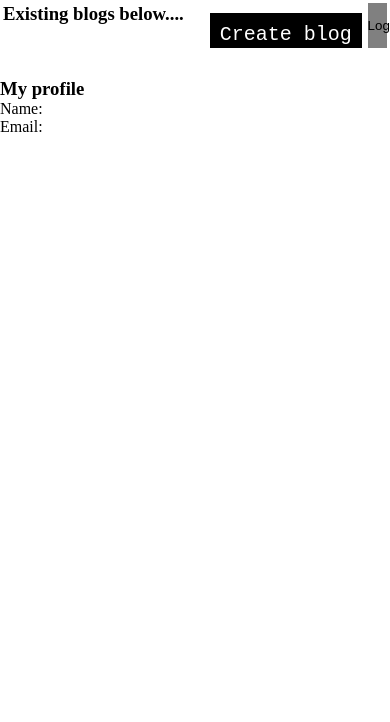
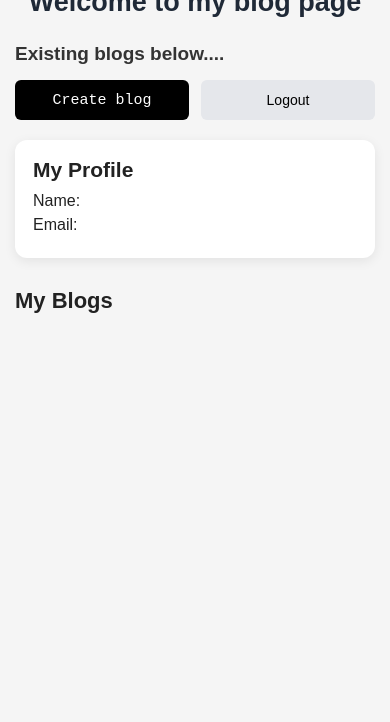
Before and after one commit to Deepika-coder63/blog_application, a plain HTML site: page blog_application/dashboard.html in a window 390 px wide. Shown: the part 122-844 px from the top of the page. Drawn offline with Linux system fonts and the light colour scheme; no server answers; sample sign-in values are in the browser's storage.

Commit message:
final submission

```diff
--- a/blog_application/dashboard.html
+++ b/blog_application/dashboard.html
@@ -17,19 +17,28 @@
         <br>
 
     </nav>
-    <h1 style="text-align: center;">Welcome to my blog page</h1>
-    <br>
-    <div id="blog_btn">
-            <h3>Existing blogs below....</h3>
-    <button id="button_dash"><a href="./create_blog.html">Create blog</a></button>
-    <button id="logoutBtn">Logout</button>
+
+<h1 class="dashboard-title">Welcome to my blog page</h1>
+
+<div class="dashboard-actions">
+    <h3>Existing blogs below....</h3>
+
+    <div class="dashboard-buttons">
+        <button id="button_dash">
+            <a href="./create_blog.html">Create blog</a>
+        </button>
+
+        <button id="logoutBtn">Logout</button>
+    </div>
 </div>
-<div id="profile">
-    <h3>My profile</h3>
+
+<div id="profile" class="profile-card">
+    <h3>My Profile</h3>
     <p>Name: <span id="profileName"></span></p>
     <p>Email: <span id="profileEmail"></span></p>
 </div>
 
+<h2 class="blogs-heading">My Blogs</h2>
     <div class="card-grid" id="blogContainer"></div>
 
     <script src="script.js"></script>
--- a/blog_application/style.css
+++ b/blog_application/style.css
@@ -4,8 +4,10 @@
     box-sizing: border-box;
 }
 html,body{
-    height: 100%;
     width: 100%;
+    min-height: 100%;
+    margin: 0;
+    overflow-x: hidden;
 }
 
 /*navbar*/
@@ -328,17 +330,6 @@ margin:20px 20px
     opacity:0.8;
 }
 
-
-
-
-
-
-
-
-
-
-
-
 /*footer */
 footer{
     background-color: #1a1e29;
@@ -366,6 +357,7 @@ footer{
     color: #ffffff;
 
 }
+
 @media (max-width:600px) {
     .footer-content{
         flex-direction: column;
@@ -493,3 +485,299 @@ footer{
     }
 
 }
+
+
+
+
+/* MODULE 6 UI POLISH */
+/* general body styling*/
+body{
+    font-family: Arial, Helvetica, sans-serif;
+    background-color: #f5f5f5;
+    color: #222;
+}
+/* navbar polish */
+nav{
+    background-color: #111827;
+    padding: 0 30px;
+}
+nav a{
+    transition: color 0.2s ease;
+}
+nav a:hover{
+    color: #bfc5d2;
+}
+
+/* buttons */
+button{
+    cursor:pointer;
+    transition: all 0.2s ease;
+}
+button:hover{
+    transform: translateY(-1px);
+    opacity: 0.9;
+}
+/* form inputs */
+input,select,textarea{
+    font-family: inherit;
+}
+input:focus,
+select:focus,
+textarea:focus{
+    outline: none;
+    border-color: #555;
+    box-shadow: 0 0 0 2px rgba(0,0,0,0.08);
+}
+/* blog cards */
+.blog-card{
+    transition: transform 0.2s ease,box-shadow 0.2s ease;
+}
+.blog-card:hover{
+    transform: translateY(-4px);
+    box-shadow: 0 8px 20px rgba(0,0,0,0.18);
+}
+
+/* blog cards buttons */
+.edit-btn,.delete-btn{
+ transition: all 0.2s ease;
+}
+.edit-btn:hover,
+.delete-btn:hover{
+    opacity: 1;
+    transform: translateY(-1px);
+
+}
+/* footer links */
+.footer-links a{
+    transition: color 0.2s ease;
+}
+
+/* ===== DASHBOARD POLISH ===== */
+
+.dashboard-main {
+    min-height: 100vh;
+    height: auto;
+    background-color: #f5f5f5;
+    padding-bottom: 40px;
+}
+
+.dashboard-title {
+    text-align: center;
+    font-size: 34px;
+    margin: 35px 0;
+    color: #1f2937;
+}
+
+.dashboard-actions {
+    max-width: 1200px;
+    margin: 0 auto;
+    padding: 0 30px;
+    display: flex;
+    align-items: center;
+    justify-content: space-between;
+}
+
+.dashboard-actions h3 {
+    font-size: 22px;
+    color: #333;
+}
+
+.dashboard-buttons {
+    display: flex;
+    gap: 12px;
+    align-items: center;
+}
+
+#button_dash {
+    margin: 0;
+    height: 40px;
+    padding: 0 18px;
+    border-radius: 6px;
+}
+
+#button_dash a {
+    font-size: 15px;
+}
+
+#logoutBtn {
+    width: auto;
+    height: 40px;
+    padding: 0 18px;
+    border-radius: 6px;
+    background-color: #e5e7eb;
+    font-size: 14px;
+    cursor: pointer;
+}
+
+#logoutBtn:hover {
+    background-color: #d1d5db;
+}
+
+/* Profile */
+
+.profile-card {
+    max-width: 1200px;
+    margin: 25px auto;
+    padding: 20px 30px;
+    background-color: white;
+    border-radius: 12px;
+    box-shadow: 0 3px 12px rgba(0,0,0,0.08);
+}
+
+.profile-card h3 {
+    margin-bottom: 10px;
+    font-size: 21px;
+}
+
+.profile-card p {
+    margin: 6px 0;
+}
+
+/* Blog heading */
+
+.blogs-heading {
+    max-width: 1200px;
+    margin: 30px auto 10px;
+    padding: 0 30px;
+    font-size: 25px;
+}
+
+/* Blog grid */
+
+#blogContainer {
+    max-width: 1200px;
+    margin: 0 auto;
+}
+
+body{
+    overflow-y: auto;
+}
+.dashboard-main{
+    min-height: 100vh;
+    height: auto;
+}
+
+
+
+/* mobile polish */
+@media (max-width:600px) {
+    nav{
+        padding: 10px 15px;
+    }
+    nav a{
+        font-size: 15px;
+    }
+    #blogContainer{
+        grid-template-columns: 1fr;
+        padding: 15px;
+        gap: 18px;
+    }
+    .blog-card{
+        width: 100%;
+    }
+    .blog-card img{
+        height: 180px;
+    }
+    #login-heading,
+    #register-heading,
+    #create-blog-heading{
+        font-size: 28px;
+    }
+    .login-card,
+    .register-card,
+    .create-blog-card{
+        width: 92%;
+    }
+    .footer-content{
+        padding: 0 15px;
+    }
+
+}
+@media (max-width: 600px) {
+
+    .dashboard-title {
+        font-size: 27px;
+        margin: 25px 15px;
+    }
+
+    .dashboard-actions {
+        flex-direction: column;
+        align-items: stretch;
+        gap: 15px;
+        padding: 0 15px;
+    }
+
+    .dashboard-actions h3 {
+        font-size: 19px;
+    }
+
+    .dashboard-buttons {
+        justify-content: center;
+    }
+
+    #button_dash,
+    #logoutBtn {
+        flex: 1;
+    }
+
+    .profile-card {
+        margin: 20px 15px;
+        padding: 18px;
+    }
+
+    .blogs-heading {
+        padding: 0 15px;
+        font-size: 22px;
+    }
+}
+
+@media (max-width:600px) {
+    html,body{
+        width: 100%;
+        min-height: 100%;
+        overflow-x: hidden;
+        overflow-y: auto;
+    }
+    .dashboard-main{
+        min-height: 100vh;
+        height: auto;
+    }
+    #blogContainer{
+        display: grid;
+        grid-template-columns: 1fr;
+        gap: 15px;
+        padding: 15px;
+    }
+    .blog-card{
+        width: 100%;
+        min-height: 200px;
+    }
+
+}
+
+@media (max-width:600px) {
+    #blogContainer{
+        display: block !important;
+    }
+    .blog-card{
+        display: block;
+        width: 100%;
+        margin-bottom: 20px;
+    }
+
+}
+
+html,body{
+    height: auto !important;
+    min-height: 100%;
+    overflow-y: auto !important;
+}
+.dashboard-main{
+    height: auto !important;
+    min-height: 100vh;
+    overflow: visible !important;
+}
+#blogContainer{
+    height: auto !important;
+    overflow: visible !important;
+}
```
Also changed, not shown: blog_application/create_blog.html (+1 -0 lines), blog_application/edit_blog.html (+1 -0 lines), blog_application/home.html (+1 -1 lines), README.md (added).
